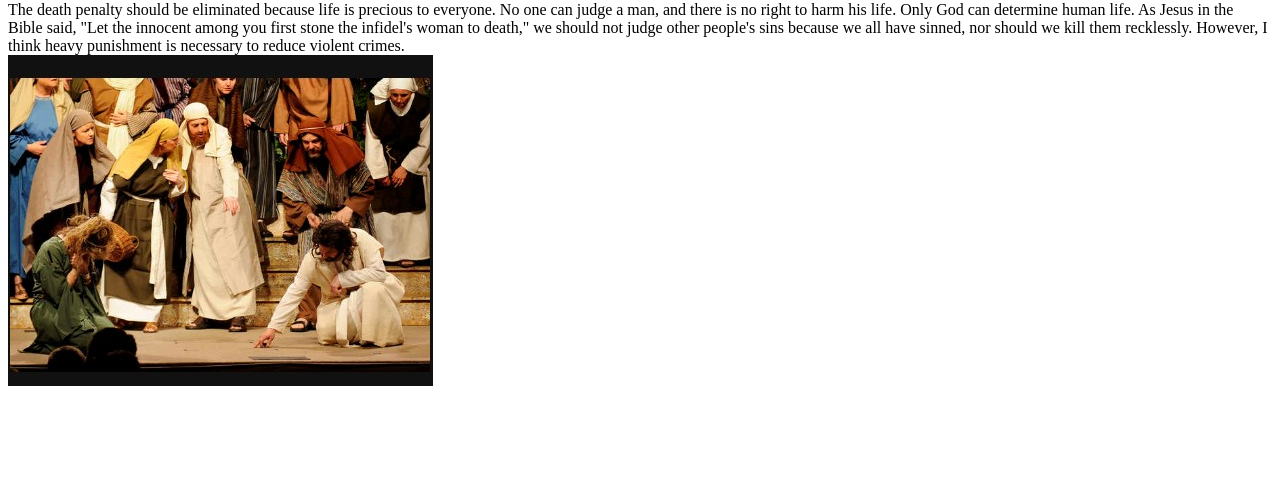
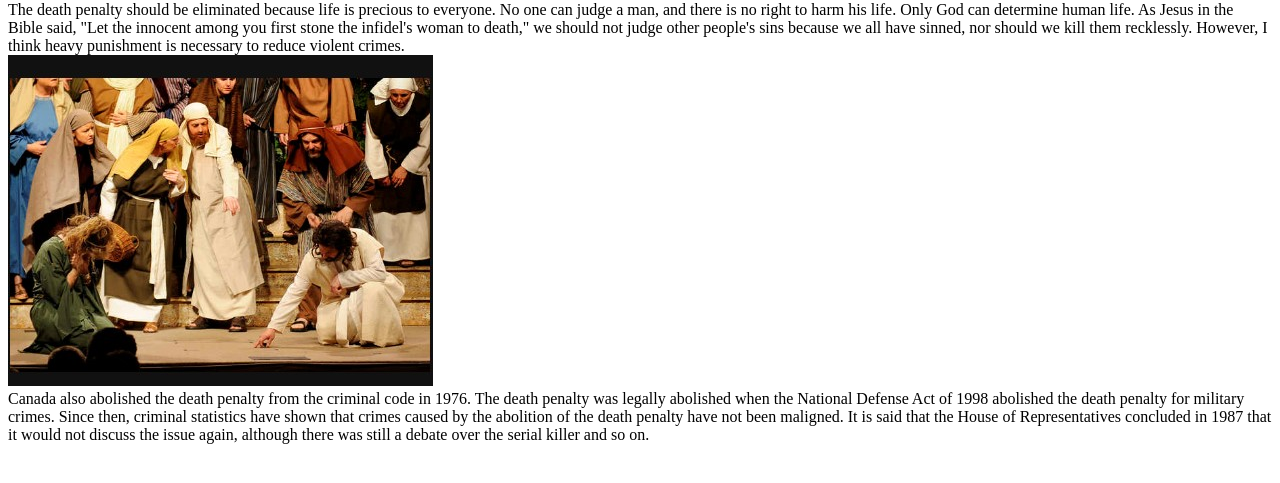
Before and after one commit to Oksil-Joo/Midterm-Project, a plain HTML site: page index.html in a window 1280 px wide. Shown: the part 79-562 px from the top of the page. Drawn offline with Linux system fonts and the light colour scheme.

Commit message:
Base index template

```diff
--- a/index.html
+++ b/index.html
@@ -7,5 +7,6 @@
 <h1>On the Death Penalty System</h1>
 <article> The death penalty should be eliminated because life is precious to everyone. No one can judge a man, and there is no right to harm his life. Only God can determine human life. As Jesus in the Bible said, "Let the innocent among you first stone the infidel's woman to death," we should not judge other people's sins because we all have sinned, nor should we kill them recklessly. However, I think heavy punishment is necessary to reduce violent crimes.</article>
 <img src="images/jesus.jpeg">
+<article> Canada also abolished the death penalty from the criminal code in 1976. The death penalty was legally abolished when the National Defense Act of 1998 abolished the death penalty for military crimes. Since then, criminal statistics have shown that crimes caused by the abolition of the death penalty have not been maligned. It is said that the House of Representatives concluded in 1987 that it would not discuss the issue again, although there was still a debate over the serial killer and so on.</article>
 </body>
 </html>
```
